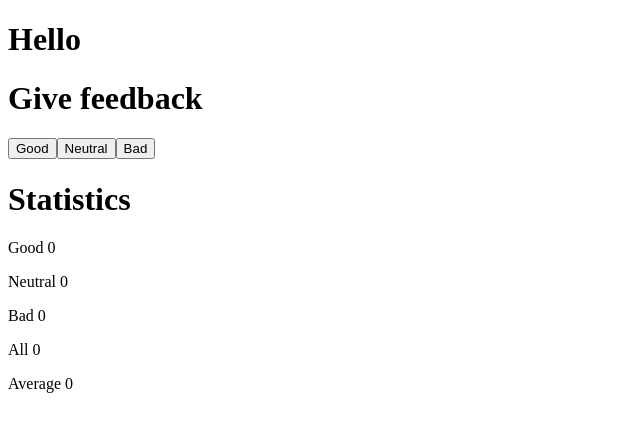
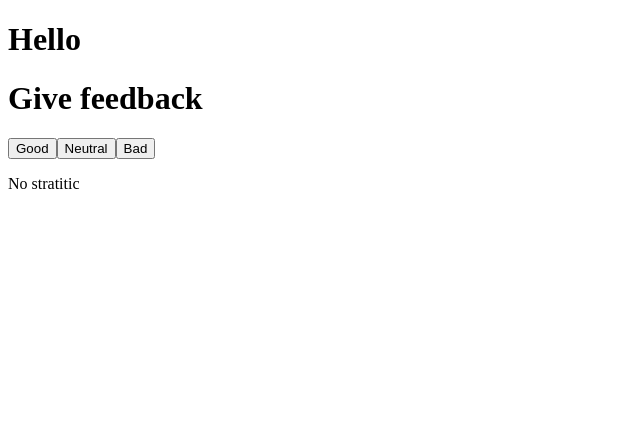
Before and after one commit to thomasMinh1995/my-fullstackOpen-exercises, a React (Vite) app: page / in a window 1280 px wide. Shown: the top 432 px of the page, without its empty margins (0-640 px from the left). Built offline with nearby package versions, Linux system fonts and the light colour scheme.

Commit message:
Sep-03-2024: conditional rendering statistic

```diff
--- a/src/Part1.jsx
+++ b/src/Part1.jsx
@@ -1,13 +1,30 @@
-import React, { useState } from 'react'
+import React, { useState } from "react";
+
+const Statistics = (props) => {
+  if(props.good === 0 && props.neutral === 0 && props.bad === 0) {
+    return (
+      <p>No stratitic</p>
+    )
+  }
+  return (
+    <div>
+      <h1>Statistics</h1>
+      <p>Good {props.good}</p>
+      <p>Neutral {props.neutral}</p>
+      <p>Bad {props.bad}</p>
+      <p>All {props.all} </p>
+      <p>Average {props.average}</p>
+    </div>
+  );
+};
 
 export default function Part1() {
+  const [good, setGood] = useState(0);
+  const [neutral, setNeutral] = useState(0);
+  const [bad, setBad] = useState(0);
 
-    const [good, setGood] = useState(0);
-    const [neutral, setNeutral] = useState(0);
-    const [bad, setBad] = useState(0);
-
-    const all = good + neutral + bad;
-    const average = all / 3;
+  const all = good + neutral + bad;
+  const average = all / 3;
   return (
     <>
       <h1>Give feedback</h1>
@@ -16,14 +33,7 @@ export default function Part1() {
         <button onClick={() => setNeutral(neutral + 1)}>Neutral</button>
         <button onClick={() => setBad(bad + 1)}>Bad</button>
       </div>
-      <div>
-        <h1>Statistics</h1>
-        <p>Good {good}</p>
-        <p>Neutral {neutral}</p>
-        <p>Bad {bad}</p>
-        <p>All {all} </p>
-        <p>Average {average}</p>
-      </div>
+      <Statistics good={good} neutral={neutral} bad={bad} all={all} average={average}/>
     </>
-  )
+  );
 }
```
